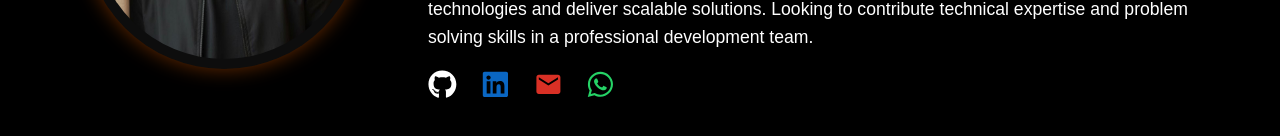
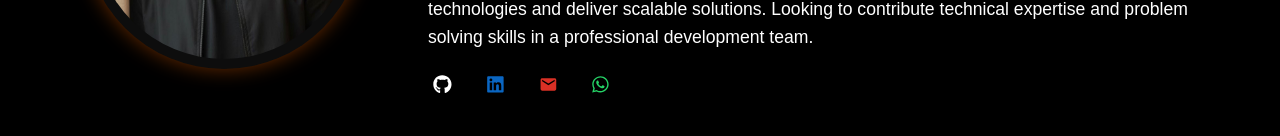
Before and after one commit to Leo-J25/myportfolio, a React (Create React App) app: page / in a window 1280 px wide. Shown: the part 506-642 px from the top of the page. Built offline with nearby package versions, Linux system fonts and the light colour scheme.

Commit message:
update-skills

```diff
--- a/src/styles/skills.css
+++ b/src/styles/skills.css
@@ -122,6 +122,7 @@ h2{
   color: #ffd700;
 }
 .icon {
+  padding: 5px;
   font-size: 2rem;
   color: white;
   transition: color 0.3s ease, transform 0.3s ease;
```
